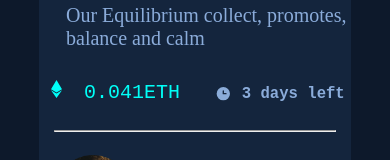
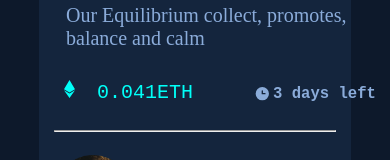
Before and after one commit to Chima22/NFT-Card, a plain HTML site: page index.html in a window 390 px wide. Shown: the part 463-623 px from the top of the page. Drawn offline with Linux system fonts and the light colour scheme.

Commit message:
Update index.html

```diff
--- a/index.html
+++ b/index.html
@@ -90,7 +90,7 @@
    }
 
 
-   @media(max-width:500px){
+   @media(min-width:300px) and (max-width:730px){
 
     #eqimg{
         width: 80%;
@@ -128,20 +128,20 @@
     #time{
         display: inline;
         position: absolute;
-        left: 62%;
+        left: 70%;
         font-size: larger;
         font-weight: bold;
         padding-bottom: 6px;
         color: hsl(215, 51%, 70%);
     }
     .ETH{
-        padding: 10px 0 0 12px;
+        padding: 10px 0 0 25px;
         position: relative;
 
     }
     .clock{
         position: absolute;
-        left: 55%;
+        left: 65%;
         padding-top: 15px;
     }
     hr{
```
